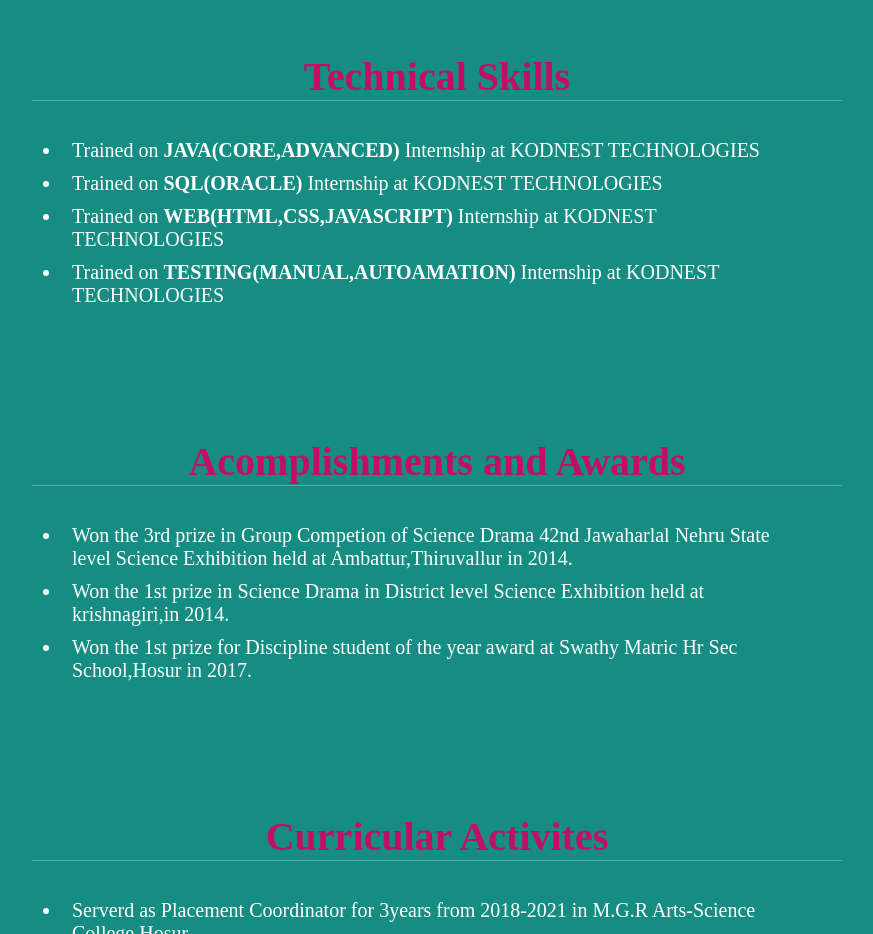
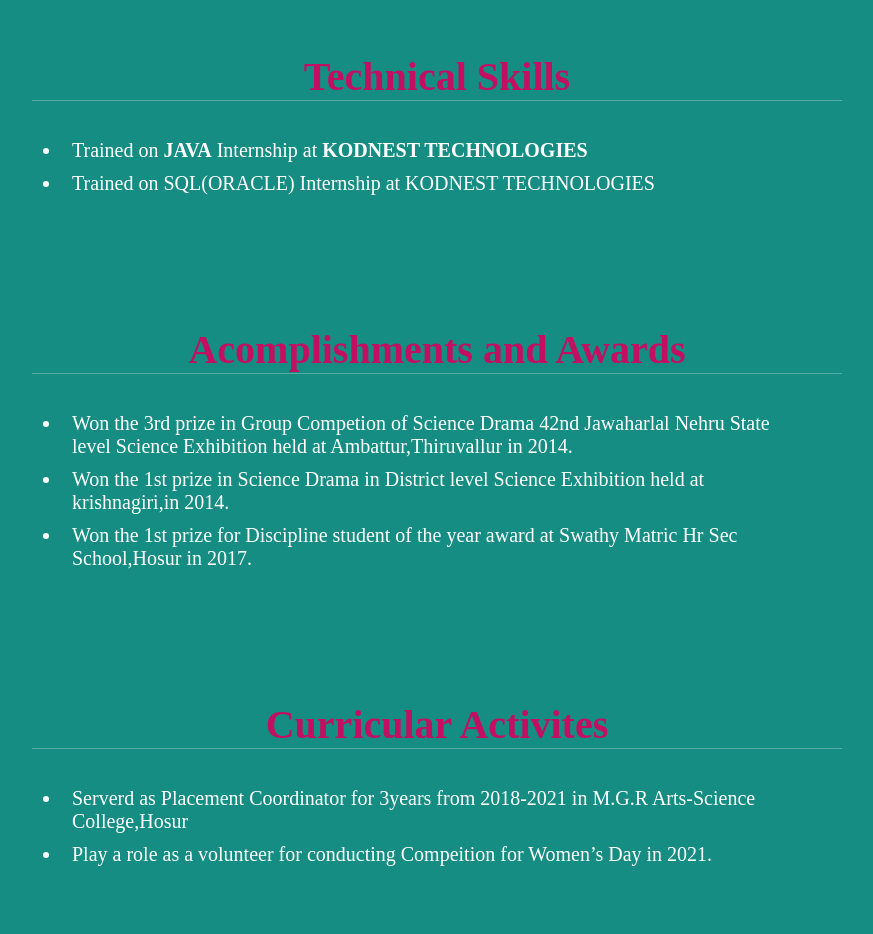
Before and after one commit to Siri1805/sirisha.github.io, a plain HTML site: page index.html in a window 1280 px wide. Shown: the part 870-1804 px from the top of the page, without its empty margins (378-1251 px from the left). Drawn offline with Linux system fonts and the light colour scheme.

Commit message:
Add files via upload

```diff
--- a/index.html
+++ b/index.html
@@ -72,10 +72,8 @@
     <h1 class="head"><span>Technical Skills</span></h1><br><br><br>
     <div>
     <ul id="lis">
-        <li>Trained on <b>JAVA(CORE,ADVANCED)</b> Internship at KODNEST TECHNOLOGIES</li>
-        <li>Trained on <b>SQL(ORACLE)</b> Internship at KODNEST TECHNOLOGIES</li>
-        <li>Trained on <b>WEB(HTML,CSS,JAVASCRIPT)</b> Internship at KODNEST TECHNOLOGIES</li>
-        <li>Trained on <b>TESTING(MANUAL,AUTOAMATION)</b> Internship at KODNEST TECHNOLOGIES</li>
+        <li>Trained on <b>JAVA</b> Internship at <b>KODNEST TECHNOLOGIES</b></li>
+        <li>Trained on SQL(ORACLE) Internship at KODNEST TECHNOLOGIES</li>
    </ul>
 </div>
 </section>
```
